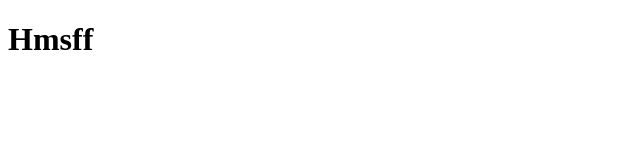
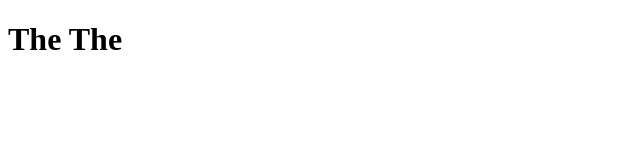
Before and after one commit to choubeyish/git-one, a plain HTML site: page index.html in a window 1280 px wide. Shown: the whole page, without its empty margins (0-640 px from the left). Drawn offline with Linux system fonts and the light colour scheme.

```diff
--- a/index.html
+++ b/index.html
@@ -6,6 +6,6 @@
     <title>Feature</title>
 </head>
 <body>
-    <h1>Hmsff</h1>
+    <h1>The The</h1>
 </body>
 </html>
```
